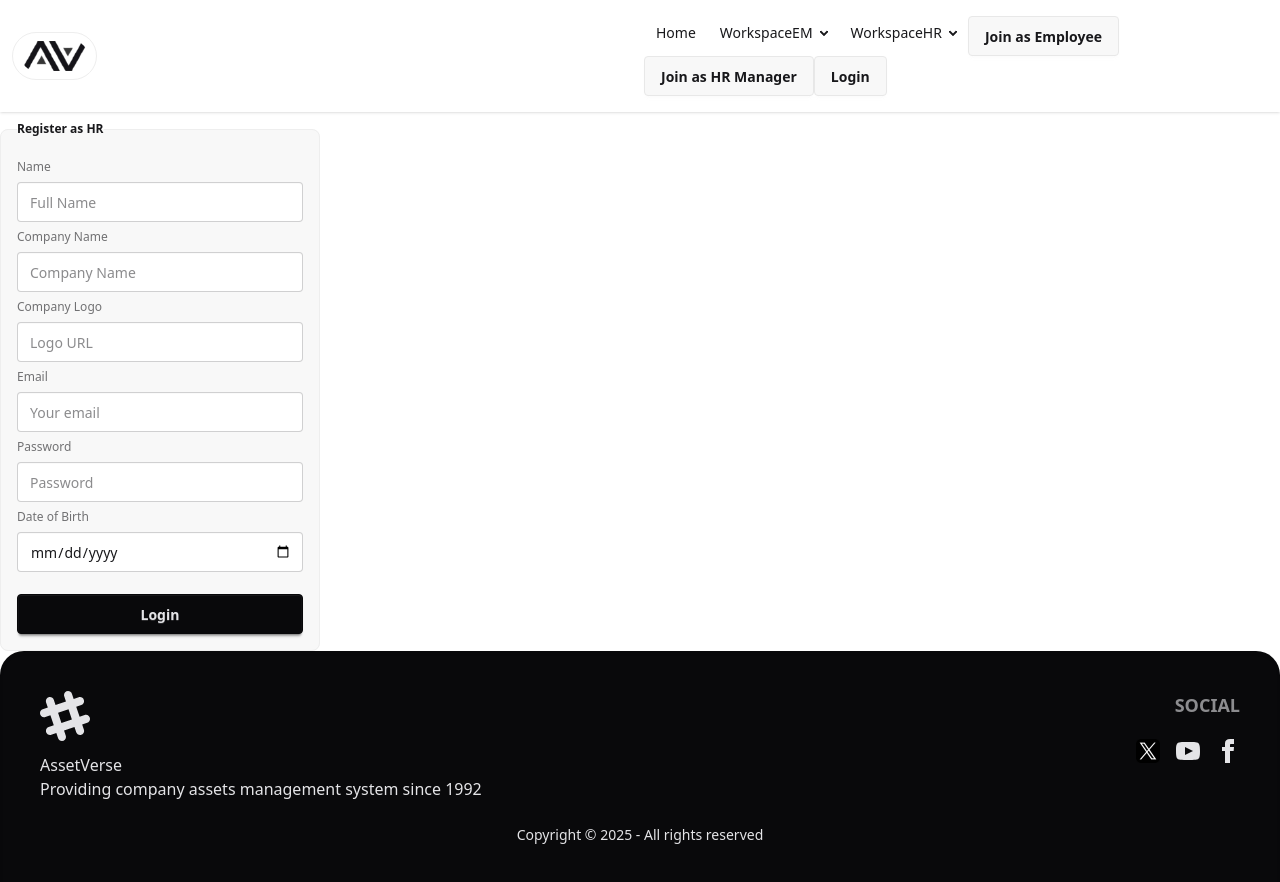
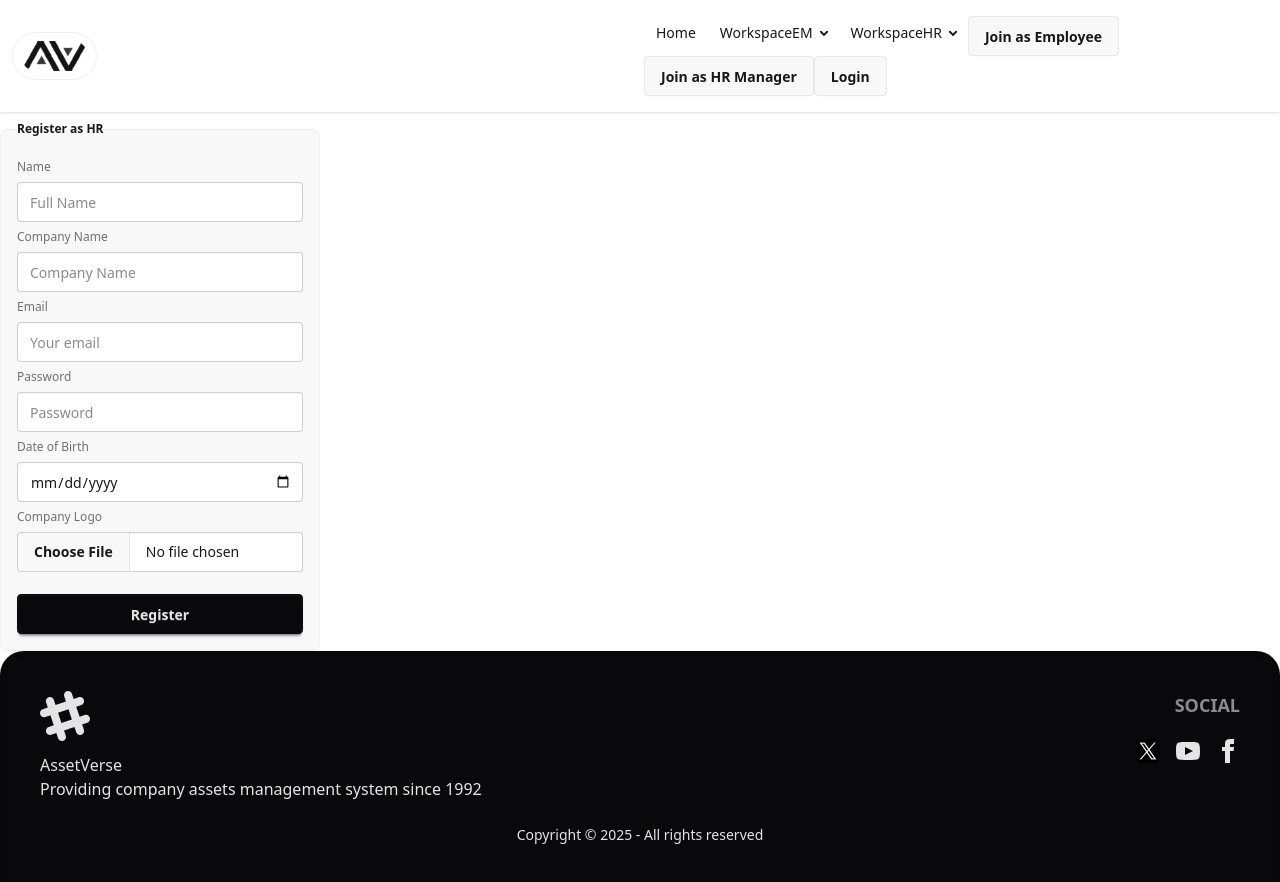
Before and after one commit to alvy00/ph-assetverse-client-a11, a React (Vite) app: page /auth/registerhr in a window 1280 px wide. Shown: the top 882 px of the page. Built offline with nearby package versions, Linux system fonts and the light colour scheme; no server answers.

Commit message:
Image uploading added

```diff
--- a/src/pages/registration/HRRegister.jsx
+++ b/src/pages/registration/HRRegister.jsx
@@ -1,28 +1,55 @@
 import { useForm } from "react-hook-form";
 import useAuth from "../../hooks/useAuth";
 import { useNavigate } from "react-router";
+import axios from "axios";
+import { toast } from "react-toastify";
 const HRRegister = () => {
     const {
         register,
         handleSubmit,
         formState: { errors },
     } = useForm();
-    const { registerHr, setUser } = useAuth();
+    const { registerHR, profileUpdate, setUser, loading, setLoading } =
+        useAuth();
 
     const navigate = useNavigate();
 
-    const onSubmit = (data) => {
+    const onSubmit = async (data) => {
         const email = data.email;
         const password = data.password;
+        const imageFile = data.photo[0];
 
-        registerHr(email, password)
-            .then((result) => {
-                setUser(result.user);
-                navigate("/");
-                console.log(result.user);
-            })
-            .catch((error) => console.error(error));
-        console.log(data);
+        const formData = new FormData();
+        formData.append("image", imageFile);
+
+        try {
+            setLoading(true);
+            const result = await registerHR(email, password);
+            setUser(result.user);
+
+            const upload = await axios.post(
+                `https://api.imgbb.com/1/upload?key=${
+                    import.meta.env.VITE_IMAGEHOST
+                }`,
+                formData
+            );
+
+            const userProfile = {
+                displayName: data.name,
+                photoURL: upload.data.data.url,
+            };
+
+            await profileUpdate(userProfile);
+            //console.log(upload.data.data.url);
+            console.log(result.user);
+            toast.success("HR registration successful!");
+            navigate("/");
+        } catch (error) {
+            console.error(error);
+            toast.error("Registration failed. Try again.");
+        } finally {
+            setLoading(false);
+        }
     };
     return (
         <form onSubmit={handleSubmit(onSubmit)}>
@@ -34,10 +61,10 @@ const HRRegister = () => {
                     type="text"
                     className="input"
                     placeholder="Full Name"
-                    {...register("name", { required: true })}
+                    {...register("name", { required: "Name cannot be empty" })}
                 />
-                {errors.name?.type === "required" && (
-                    <p className="text-red-500">Name cannot be empty</p>
+                {errors.name && (
+                    <p className="text-red-500">{errors.name.message}</p>
                 )}
 
                 <label className="label">Company Name</label>
@@ -45,21 +72,12 @@ const HRRegister = () => {
                     type="text"
                     className="input"
                     placeholder="Company Name"
-                    {...register("name", { required: true })}
+                    {...register("companyName", {
+                        required: "Company name cannot be empty",
+                    })}
                 />
-                {errors.name?.type === "required" && (
-                    <p className="text-red-500">Company name cannot be empty</p>
-                )}
-
-                <label className="label">Company Logo</label>
-                <input
-                    type="text"
-                    className="input"
-                    placeholder="Logo URL"
-                    {...register("name", { required: true })}
-                />
-                {errors.name?.type === "required" && (
-                    <p className="text-red-500">A logo url is required</p>
+                {errors.companyName && (
+                    <p className="text-red-500">{errors.companyName.message}</p>
                 )}
 
                 <label className="label">Email</label>
@@ -67,10 +85,10 @@ const HRRegister = () => {
                     type="email"
                     className="input"
                     placeholder="Your email"
-                    {...register("email", { required: true })}
+                    {...register("email", { required: "Email is required" })}
                 />
-                {errors.email?.type === "required" && (
-                    <p className="text-red-500">Email is required</p>
+                {errors.email && (
+                    <p className="text-red-500">{errors.email.message}</p>
                 )}
 
                 <label className="label">Password</label>
@@ -99,15 +117,28 @@ const HRRegister = () => {
                 <input
                     type="date"
                     className="input"
-                    {...register("date", { required: true })}
+                    {...register("dateOfBirth", {
+                        required: "A valid date of birth is required",
+                    })}
                 />
-                {errors.date?.type === "required" && (
-                    <p className="text-red-500">
-                        A valid date of birth is required
-                    </p>
+                {errors.dateOfBirth && (
+                    <p className="text-red-500">{errors.dateOfBirth.message}</p>
                 )}
-
-                <button className="btn btn-neutral mt-4">Login</button>
+                <label className="label">Company Logo</label>
+                <input
+                    type="file"
+                    className="file-input"
+                    placeholder="Logo URL"
+                    {...register("photo", {
+                        required: "A logo url is required",
+                    })}
+                />
+                {errors.photo && (
+                    <p className="text-red-500">{errors.photo.message}</p>
+                )}
+                <button className="btn btn-neutral mt-4">
+                    {loading ? "Signing up..." : "Register"}
+                </button>
             </fieldset>
         </form>
     );
--- a/src/provider/AuthProvider.jsx
+++ b/src/provider/AuthProvider.jsx
@@ -3,6 +3,8 @@ import {
     onAuthStateChanged,
     signInWithEmailAndPassword,
     signOut,
+    updateCurrentUser,
+    updateProfile,
 } from "firebase/auth";
 import { AuthContext } from "../contexts/AuthContext/AuthContext";
 import { auth } from "../firebase/firebase.config";
@@ -20,6 +22,10 @@ const AuthProvider = ({ children }) => {
     const registerHR = (email, password) => {
         setLoading(true);
         return createUserWithEmailAndPassword(auth, email, password);
+    };
+
+    const profileUpdate = (userProfile) => {
+        return updateProfile(auth.currentUser, userProfile);
     };
 
     const login = (email, password) => {
@@ -45,6 +51,7 @@ const AuthProvider = ({ children }) => {
     const authInfo = {
         registerEmployee,
         registerHR,
+        profileUpdate,
         login,
         logOut,
         user,
```
